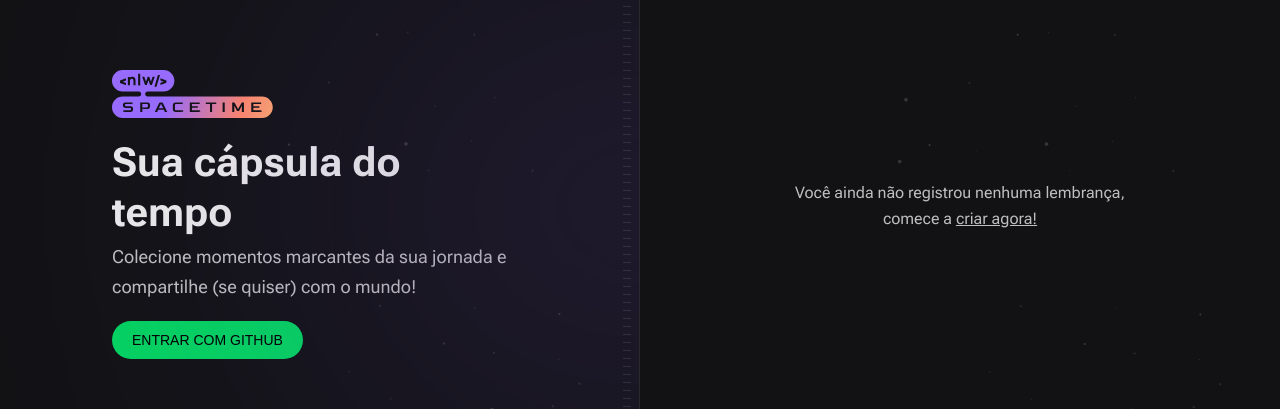
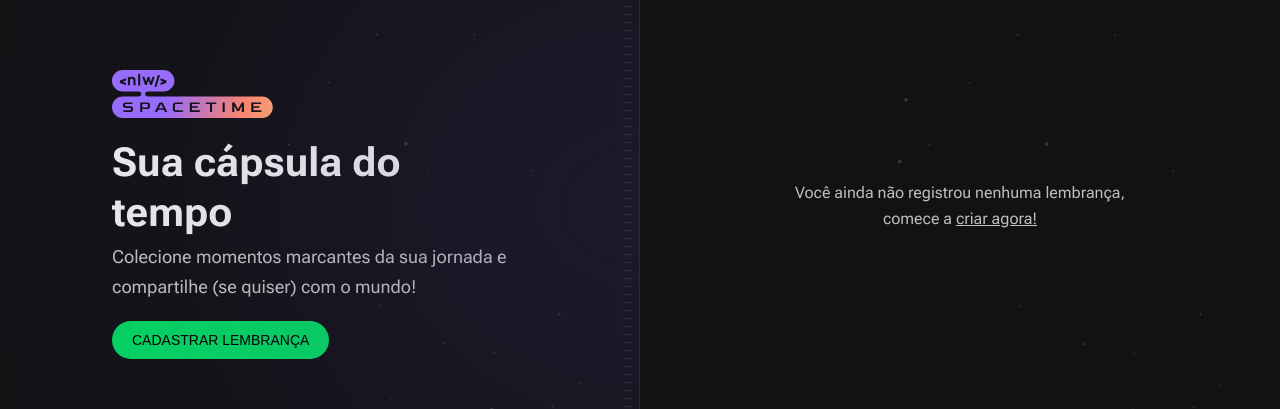
Before and after one commit to marcos-venicius/nlw-space-time, a Next.js app in the folder web/: page / in a window 1280 px wide. Shown: the part 194-603 px from the top of the page. Built offline with nearby package versions, Linux system fonts and the light colour scheme; no server answers; a web font is replaced by a local one.

Commit message:
web: create auth middleware

```diff
--- a/web/src/app/api/auth/callback/route.ts
+++ b/web/src/app/api/auth/callback/route.ts
@@ -14,8 +14,11 @@ export async function GET(request: NextRequest) {
   const { token } = registerResponse.data;
 
   const redirectURL = new URL("/", request.url);
+  const redirectCookie = request.cookies.get("redirect-to")?.value;
 
-  return NextResponse.redirect(redirectURL, {
+  const redirectLocation = redirectCookie || redirectURL;
+
+  return NextResponse.redirect(redirectLocation, {
     headers: {
       "Set-Cookie": `auth-token=${token}; Path=/; max-age=${daysInSeconds(30)}`,
     },
--- a/web/src/components/hero.tsx
+++ b/web/src/components/hero.tsx
@@ -1,11 +1,8 @@
-import { cookies } from "next/headers";
 import logo from "../assets/logo.svg";
 import Image from "next/image";
 import Link from "next/link";
 
 export function Hero() {
-  const isAuthenticated = cookies().get("auth-token");
-
   return (
     <div className="space-y-5">
       <Image src={logo} alt="NLW spacetime logo" />
@@ -21,21 +18,12 @@ export function Hero() {
         </p>
       </div>
 
-      {isAuthenticated ? (
       <Link
         href="/memories/new"
         className="inline-block rounded-full bg-green-500 px-5 py-3 font-alt text-sm uppercase leading-none text-black hover:bg-green-600 transition-colors"
       >
         CADASTRAR LEMBRANÇA
       </Link>
-      ) : (
-        <a
-          href={`https://github.com/login/oauth/authorize?client_id=${process.env.NEXT_PUBLIC_GITHUB_CLIENT_ID}`}
-          className="inline-block rounded-full bg-green-500 px-5 py-3 font-alt text-sm uppercase leading-none text-black hover:bg-green-600 transition-colors"
-        >
-          ENTRAR COM GITHUB
-        </a>
-      )}
     </div>
   );
 }
```
Also changed, not shown: web/src/middleware.ts (added, +25 -0 lines). Lines whose indentation alone changed are shown as unchanged.
